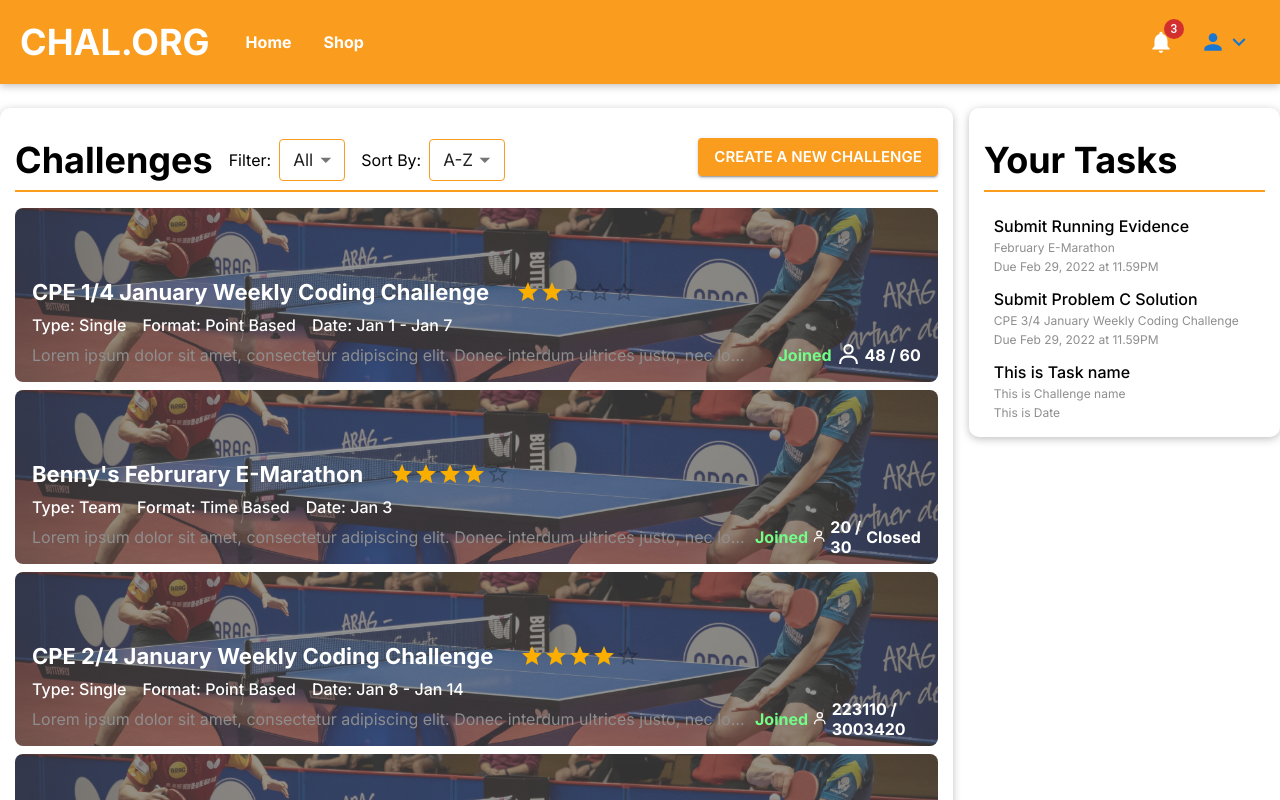
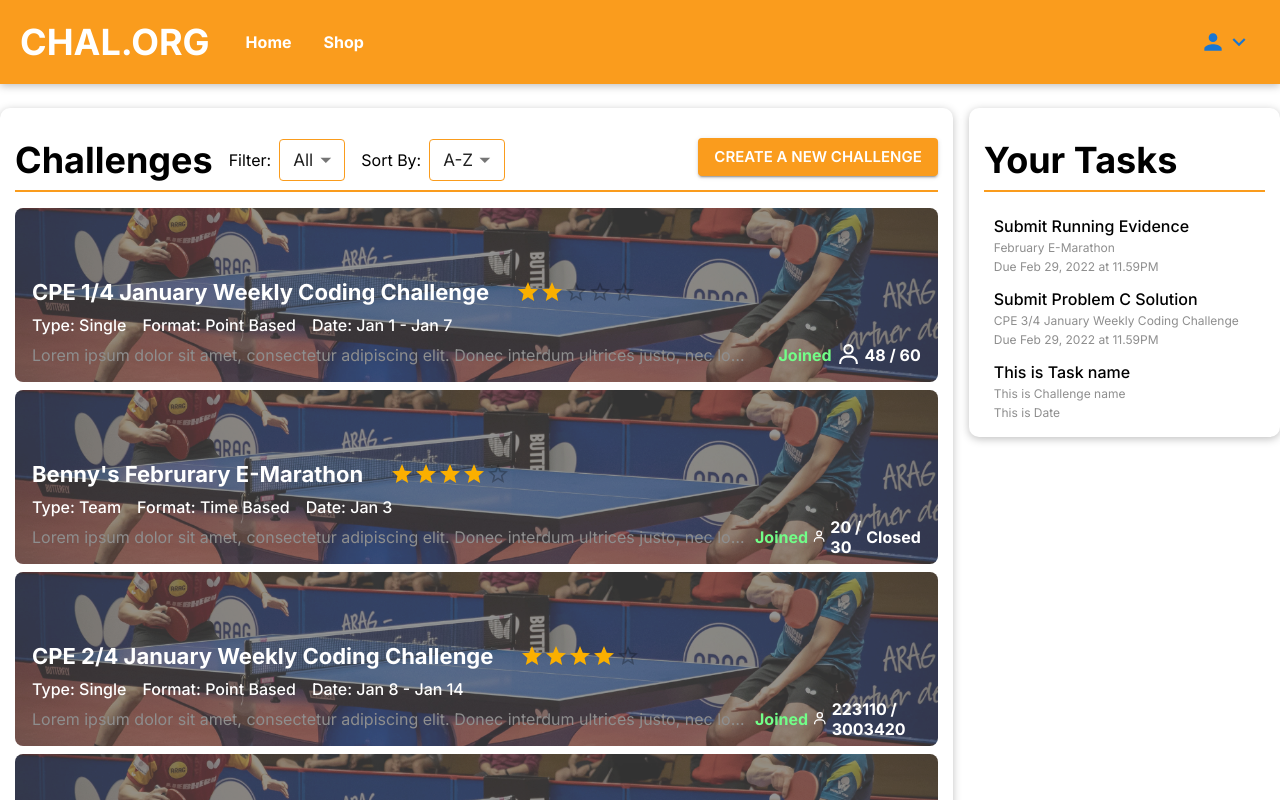
Before and after one commit to iambaangkok/challenge-organizer-frontend, a Next.js app: page / in a window 1280 px wide. Shown: the top 800 px of the page. Built offline with nearby package versions, Linux system fonts and the light colour scheme; no server answers.

Commit message:
feat: no notification badge shown when not logged in

```diff
--- a/components/navbar/NavBar.tsx
+++ b/components/navbar/NavBar.tsx
@@ -16,7 +16,8 @@ export default function NavBar({ loginStatus, fullName }: any) {
     const router = useRouter()
 
     // fetch notification list
-    // axios.get()
+    // if(loginStatus)
+    //      axios.get()
 
     return (
         <div className={styles.NavBar + ' ShadowContainer'}>
@@ -52,8 +53,10 @@ export default function NavBar({ loginStatus, fullName }: any) {
             </div>
             {/* Right */}
             <div className={styles.Right}>
-                <Notification
-                    badgeContent={notificationList.length} notificationList={notificationList} />
+                {
+                    loginStatus &&
+                    <Notification badgeContent={notificationList.length} notificationList={notificationList} />
+                }
                 <ProfileDropdown loginStatus={loginStatus} fullName={fullName}></ProfileDropdown>
             </div>
         </div>
```
